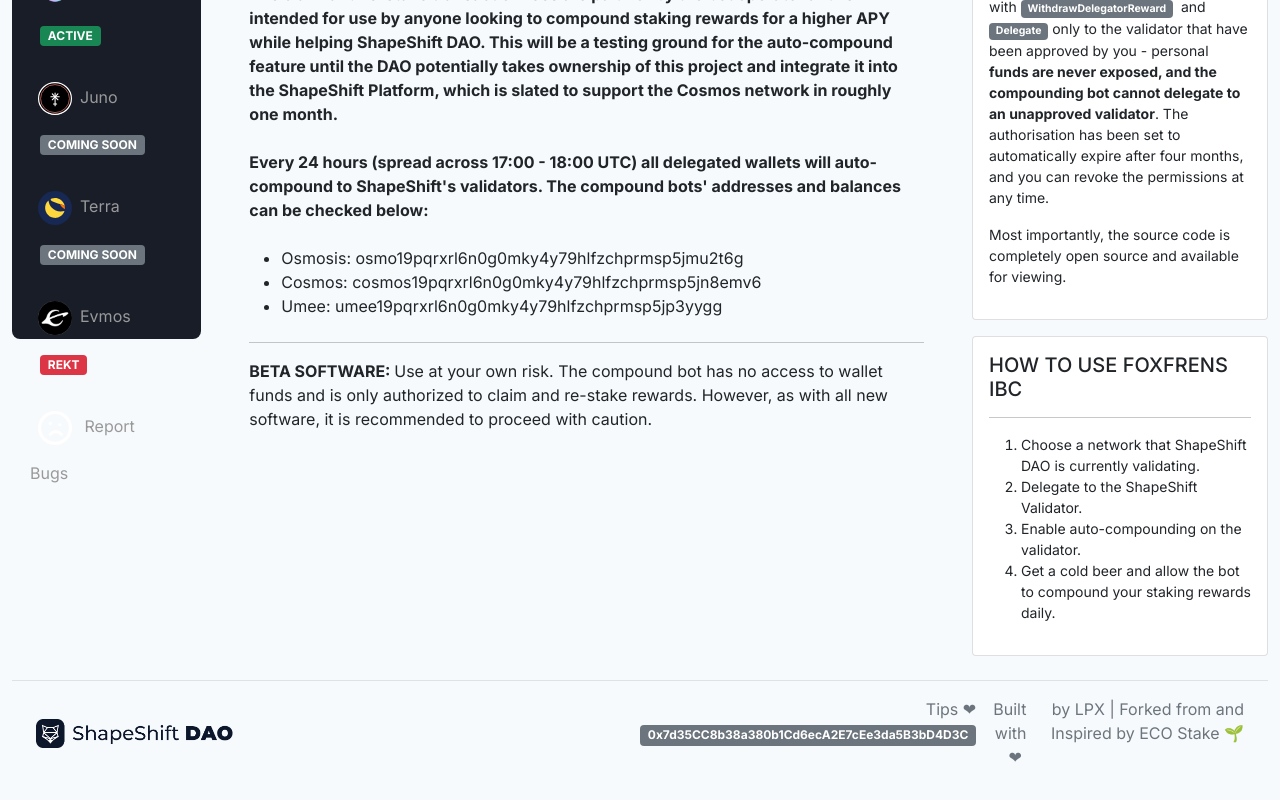
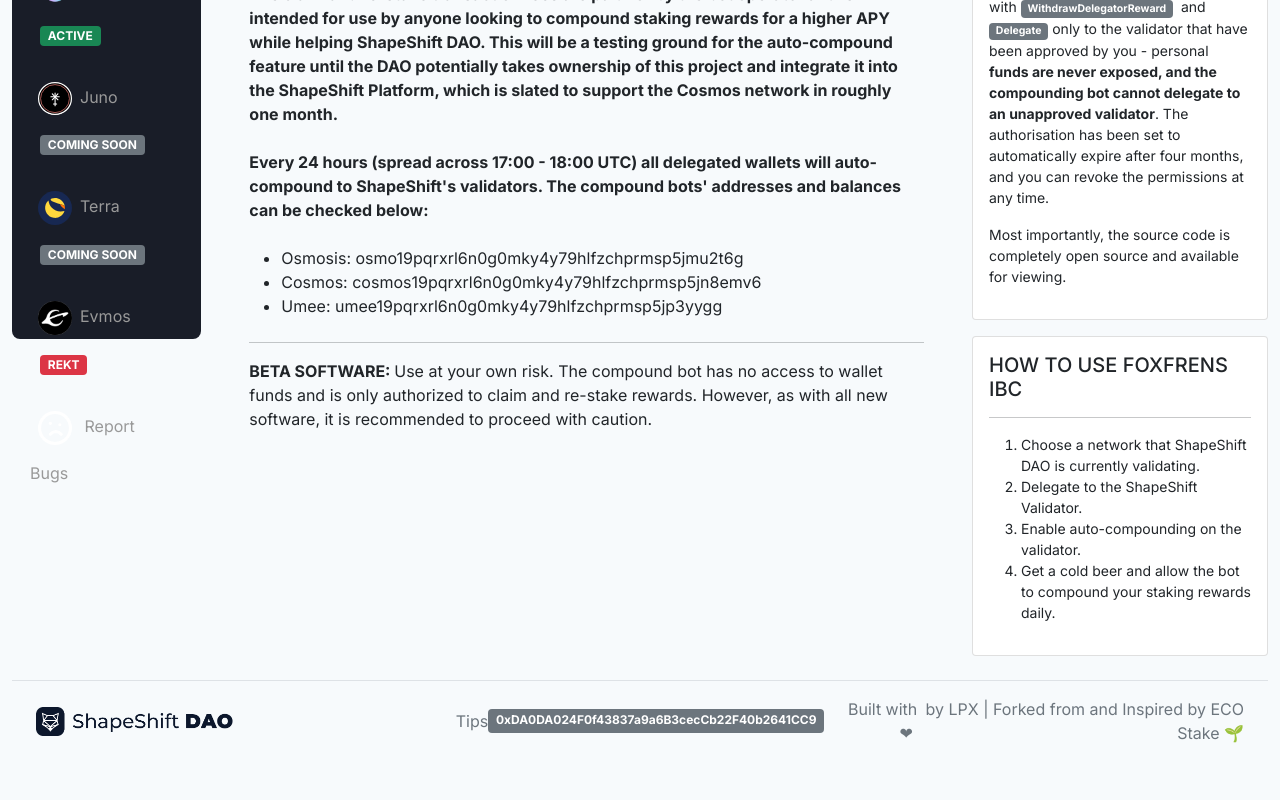
Before and after one commit to D3Cngo/ibc-autostake, a React (Vite) app: page /osmosis in a window 1280 px wide. Shown: the part 352-1152 px from the top of the page. Built offline with nearby package versions, Linux system fonts and the light colour scheme; no server answers.

Commit message:
Update App.js

```diff
--- a/src/components/App.js
+++ b/src/components/App.js
@@ -376,9 +376,9 @@ and <span class="badge bg-secondary">Delegate</span> only to the validator that
           </a>
 
 
+          <p className="col-md-4 mb-0 text-muted text-center justify-content-center d-none d-lg-flex">Tips <Badge bg="secondary">0xDA0DA024F0f43837a9a6B3cecCb22F40b2641CC9</Badge></p>
 
-          <p className="col-md-6 mb-0 text-muted text-end justify-content-end d-none d-lg-flex">
-          <p>Tips ❤ <Badge bg="secondary">0x7d35CC8b38a380b1Cd6ecA2E7cEe3da5B3bD4D3C</Badge></p>
+          <p className="col-md-4 mb-0 text-muted text-end justify-content-end d-none d-lg-flex">
 
           <span className="d-none d-sm-inline me-1">Built with ❤&nbsp;</span> by LPX | Forked from and Inspired by ECO Stake 🌱
           </p>
```
